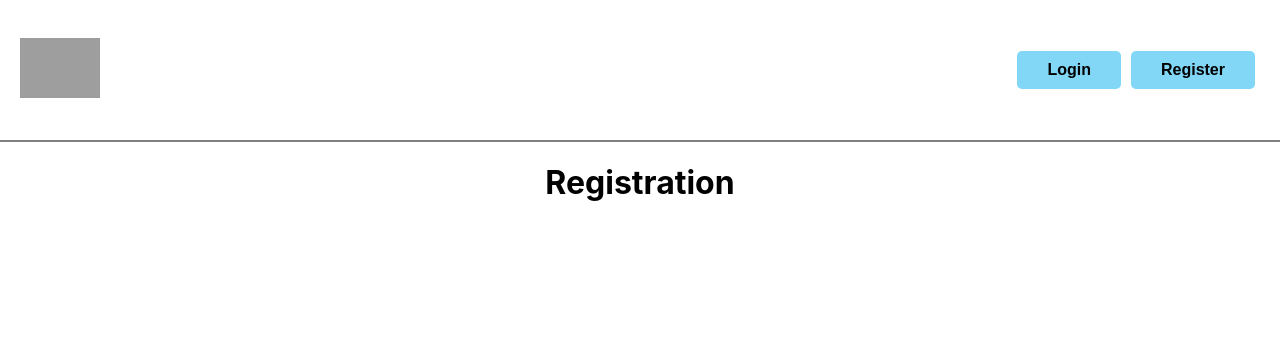
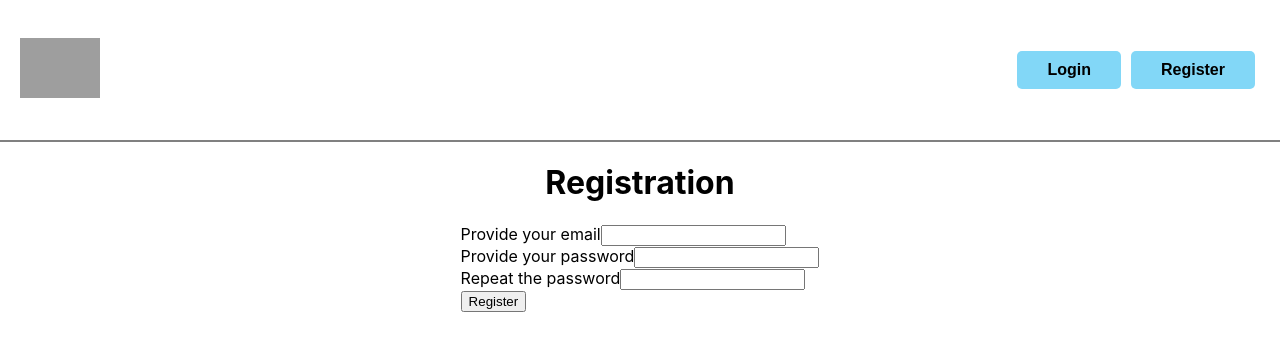
Before and after one commit to batym24/React-atsiskaitymas, a React (Create React App) app: page /register in a window 1280 px wide. Shown: the top 350 px of the page. Built offline with nearby package versions, Linux system fonts and the light colour scheme; data requests are answered from the project's data file; grey boxes are pictures that could not be loaded.

Commit message:
created html for form

```diff
--- a/src/components/Pages/Register.jsx
+++ b/src/components/Pages/Register.jsx
@@ -24,7 +24,40 @@ const Register = () => {
         <StyledMain>
             <h1>Registration</h1>
             <form>
-
+                <div>
+                    <label htmlFor="email">Provide your email</label>
+                    <input
+                    type="email"
+                    name="email"
+                    id="email"
+                    value={''}
+                    onChange={""}
+                    onBlur={""}
+                    />
+                </div>
+                <div>
+                    <label htmlFor="password">Provide your password</label>
+                    <input
+                    type="password"
+                    name="password"
+                    id="password"
+                    value={''}
+                    onChange={""}
+                    onBlur={""}
+                    />
+                </div>
+                <div>
+                    <label htmlFor="passwordCheck">Repeat the password</label>
+                    <input
+                    type="password"
+                    name="passwordCheck"
+                    id="passwordCheck"
+                    value={''}
+                    onChange={""}
+                    onBlur={""}
+                    />
+                </div>
+                <input type="submit" value={"Register"} />
             </form>
         </StyledMain>
      );
```
